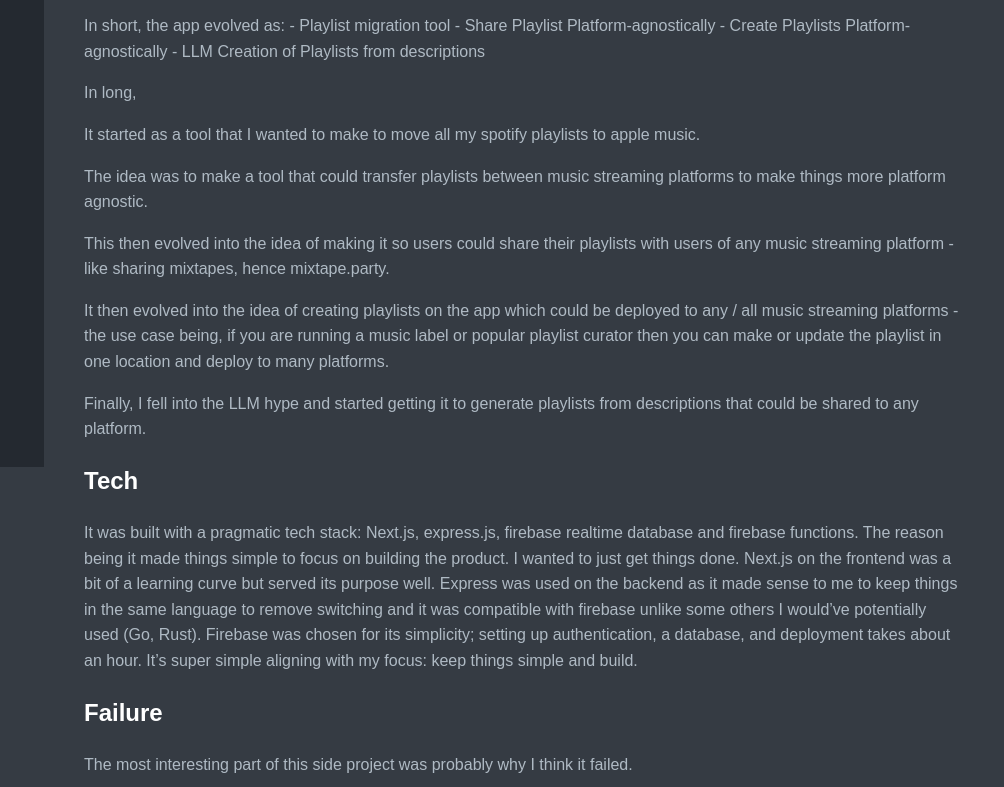
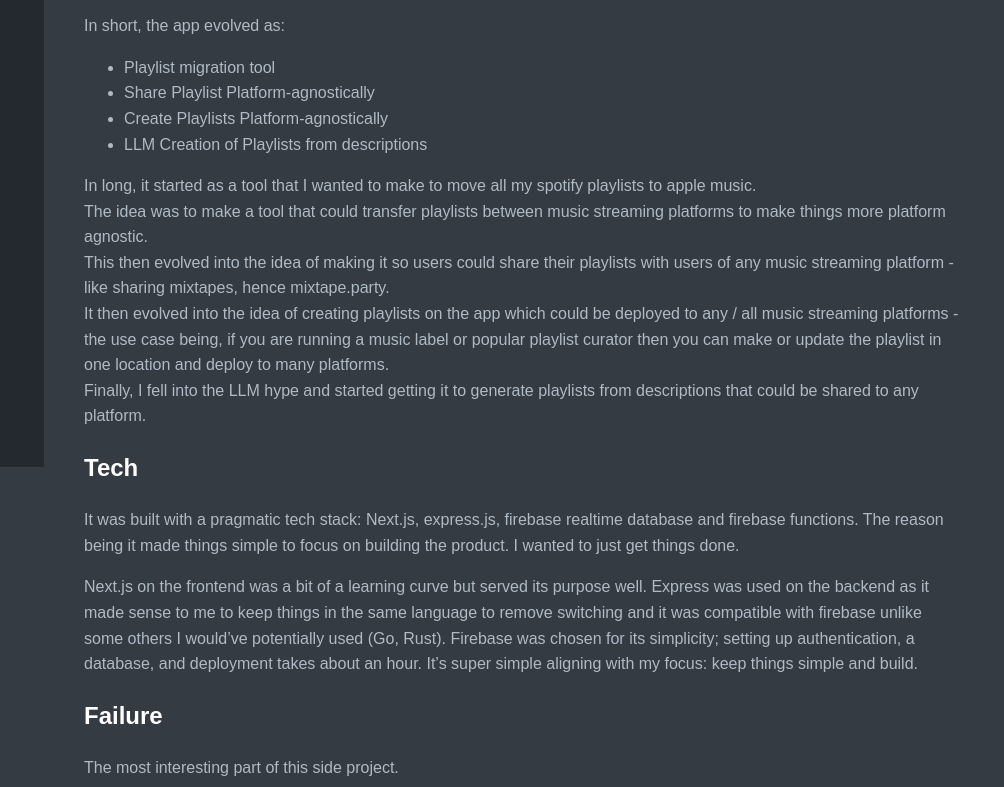
Before and after one commit to CarbonBasedDudeform/carbonbaseddudeform.github.io, a plain HTML site: page posts/autopsy-mixtape-party/index.html in a window 1280 px wide. Shown: the part 333-1120 px from the top of the page, 276-1280 px from the left. Drawn offline with Linux system fonts and the light colour scheme.

Commit message:
this is my united states of WHATEVER

```diff
--- a/posts/autopsy-mixtape-party/index.html
+++ b/posts/autopsy-mixtape-party/index.html
@@ -108,25 +108,28 @@
       <p>All problems can be solved or worked around but time is limited - it&rsquo;s a question of allocation. A project is succesful if it help users and can sustain itself financially.</p>
 <h1 id="idea">Idea</h1>
 <p>mixtape.party was a web app for creating and sharing playlists platform-agnostically.</p>
-<p>In short, the app evolved as:
-- Playlist migration tool
-- Share Playlist Platform-agnostically
-- Create Playlists Platform-agnostically
-- LLM Creation of Playlists from descriptions</p>
-<p>In long,</p>
-<p>It started  as a tool that I wanted to make to move all my spotify playlists to apple music.</p>
-<p>The idea was to make a tool that could transfer playlists between music streaming platforms to make things more platform agnostic.</p>
-<p>This then evolved into the idea of making it so users could share their playlists with users of any music streaming platform - like sharing mixtapes, hence mixtape.party.</p>
-<p>It then evolved into the idea of creating playlists on the app which could be deployed to any / all music streaming platforms - the use case being, if you are running a music label or popular playlist curator then you can make or update the playlist in one location and deploy to many platforms.</p>
-<p>Finally, I fell into the LLM hype and started getting it to generate playlists from descriptions that could be shared to any platform.</p>
+<p>In short, the app evolved as:</p>
+<ul>
+<li>Playlist migration tool</li>
+<li>Share Playlist Platform-agnostically</li>
+<li>Create Playlists Platform-agnostically</li>
+<li>LLM Creation of Playlists from descriptions</li>
+</ul>
+<p>In long, it started  as a tool that I wanted to make to move all my spotify playlists to apple music.<br>
+The idea was to make a tool that could transfer playlists between music streaming platforms to make things more platform agnostic.<br>
+This then evolved into the idea of making it so users could share their playlists with users of any music streaming platform - like sharing mixtapes, hence mixtape.party.<br>
+It then evolved into the idea of creating playlists on the app which could be deployed to any / all music streaming platforms - the use case being, if you are running a music label or popular playlist curator then you can make or update the playlist in one location and deploy to many platforms.<br>
+Finally, I fell into the LLM hype and started getting it to generate playlists from descriptions that could be shared to any platform.</p>
 <h1 id="tech">Tech</h1>
-<p>It was built with a pragmatic tech stack: Next.js, express.js, firebase realtime database and firebase functions. The reason being it made things simple to focus on building the product. I wanted to just get things done. Next.js on the frontend was a bit of a learning curve but served its purpose well. Express was used on the backend as it made sense to me to keep things in the same language to remove switching and it was compatible with firebase unlike some others I would&rsquo;ve potentially used (Go, Rust). Firebase was chosen for its simplicity; setting up authentication, a database, and deployment takes about an hour. It&rsquo;s super simple aligning with my focus: keep things simple and build.</p>
+<p>It was built with a pragmatic tech stack: Next.js, express.js, firebase realtime database and firebase functions. The reason being it made things simple to focus on building the product. I wanted to just get things done.</p>
+<p>Next.js on the frontend was a bit of a learning curve but served its purpose well. Express was used on the backend as it made sense to me to keep things in the same language to remove switching and it was compatible with firebase unlike some others I would&rsquo;ve potentially used (Go, Rust). Firebase was chosen for its simplicity; setting up authentication, a database, and deployment takes about an hour. It&rsquo;s super simple aligning with my focus: keep things simple and build.</p>
 <h1 id="failure">Failure</h1>
-<p>The most interesting part of this side project was probably why I think it failed.</p>
+<p>The most interesting part of this side project.</p>
 <h2 id="competition">Competition</h2>
 <p>The competition is strong in this market and meets most users demands already. They offer transferring to a <strong>LOT</strong> of different platforms, ways for users to fix incorrect song identification and more (like AI generated playlists). They mostly seem to be developed by small teams of 1 or 2 people with standard price points: $5 for monthly users and free tiers for occasional users. Some, like TuneMyMusic <a href="https://tidal.com/transfer-music">even had platform recommendations</a>.</p>
 <h2 id="finding-customers">Finding Customers</h2>
-<p>Talking about the app idea was often received with &ldquo;wow sounds awesome, tell me when its ready!&rdquo; and it&rsquo;s variations but the reality was nobody was really interested. It solved a once in a decade issue for a small number of people. After reading <a href="https://amzn.to/4fojqcx">The Mom Test</a> I realised I should&rsquo;ve been asking people: &ldquo;yeah, have you tried any of the others that do this?&rdquo; or &ldquo;so you&rsquo;ve looked for something like this before?&rdquo;.</p>
+<p>Talking about the app idea was often received with &ldquo;wow sounds awesome, tell me when its ready!&rdquo; and it&rsquo;s variations but the reality was nobody was really interested. It solved a once in a decade issue for a small number of people.</p>
+<p>After reading <a href="https://amzn.to/4fojqcx">The Mom Test</a> I realised I should&rsquo;ve been asking people: &ldquo;yeah, have you tried any of the others that do this?&rdquo; or &ldquo;so you&rsquo;ve looked for something like this before?&rdquo;.</p>
 <p>In hindsight, it&rsquo;s evident the people telling me this was a good idea had never looked for an app because they could&rsquo;ve just used one of the existing tools. The core issue was that this wasn’t a pressing problem for most users, and those who faced it rarely considered paying for a solution.</p>
 <h2 id="crazy-low-prices">Crazy! Low! Prices!</h2>
 <p>An obvious idea I had to try and get some customers in the door was set the price lower than competitors. The cost of running the app was cheap enough that a single user paying a fraction of what the competitors cost could run it for a few months at least. Unfortunately, this doesn&rsquo;t matter if the customers aren&rsquo;t aware of the prices.</p>
@@ -135,17 +138,19 @@
 <h2 id="adverts">Adverts</h2>
 <p>Problem: No users as people don&rsquo;t know about the app.</p>
 <p>Solution: Advertising!</p>
-<p>Unfortunately, most people seemed to be arriving at the site due to looking for playlists to listen to or their own playlists. They were likely getting confused about what had happened. This actually led to two ideas:
-- make premade playlists for people to listen to on any music platform
-- improve the targeting of the ads</p>
+<p>Unfortunately, most people seemed to be arriving at the site due to looking for playlists to listen to or their own playlists. They were likely getting confused about what had happened. This actually led to two ideas:</p>
+<ul>
+<li>make premade playlists for people to listen to on any music platform</li>
+<li>improve the targeting of the ads</li>
+</ul>
 <p>I implemented the first idea which got some clicks on some playlists but it seemed most people were arriving looking for their own playlists. Finding the right keywords and targeting the right people seemed to be especially difficult.</p>
 <h2 id="network-effect">Network Effect</h2>
 <p>Competitors benefitted greatly from the network effect: word-of-mouth references from previous users.</p>
 <p>This actually gave me a bit of hope as it contradicted what I was learning: that people hadn&rsquo;t looked for a product like this so there wasn&rsquo;t a real demand. There was some demand as other products existed. They not only existed but they did a damn good job. Such a good job, that people would recommend them to anyone who mentioned the were looking for such tools - stopping anyone for looking for any new tools potentially.</p>
-<p>The existing apps strong network of recommendations seemed difficult to overcome. This would probably require working on the product to make it even better for a long time and gaining 1 or 2 customers just so start spreading recommendations. However, I thought the time investment wasn&rsquo;t worth it.</p>
-<p>The network effect is powerful, and breaking into a space with entrenched competitors requires either a revolutionary product or significant time and effort to build trust</p>
+<p>The existing apps strong network of recommendations seemed difficult to overcome. This would probably require working on the product to make it even better for a long time and gaining 1 or 2 customers just so start spreading recommendations.</p>
+<p>However, I felt the time investment wasn’t worth it. This market is highly niche, catering to a small number of power users, and in all likelihood, it is already saturated.</p>
 <h2 id="quality">Quality</h2>
-<p>The app was worse than the competitors. If I&rsquo;m honest. It supported less platforms, had no way of fixing incorrect song lookups, etc. These are all fixable problems with time but it became more apparent that investing more time into this would likely not lead to anything much. Closing the feature gap would have required significant time and resources. I decided it was best to abandon ship, focussing elsewhere.</p>
+<p>The app was worse than the competitors. If I&rsquo;m honest. It supported less platforms, had no way of fixing incorrect song lookups, etc. These are all fixable problems with time but it became more apparent that investing more time into this would likely not lead to anything much. Closing the feature gap would have required significant time and resources. I decided it was best to abandon ship, focusing elsewhere.</p>
 <h1 id="take-aways">Take aways</h1>
 <ul>
 <li>Marketing: focus on targeting the right people and getting the product in front of them.</li>
```
